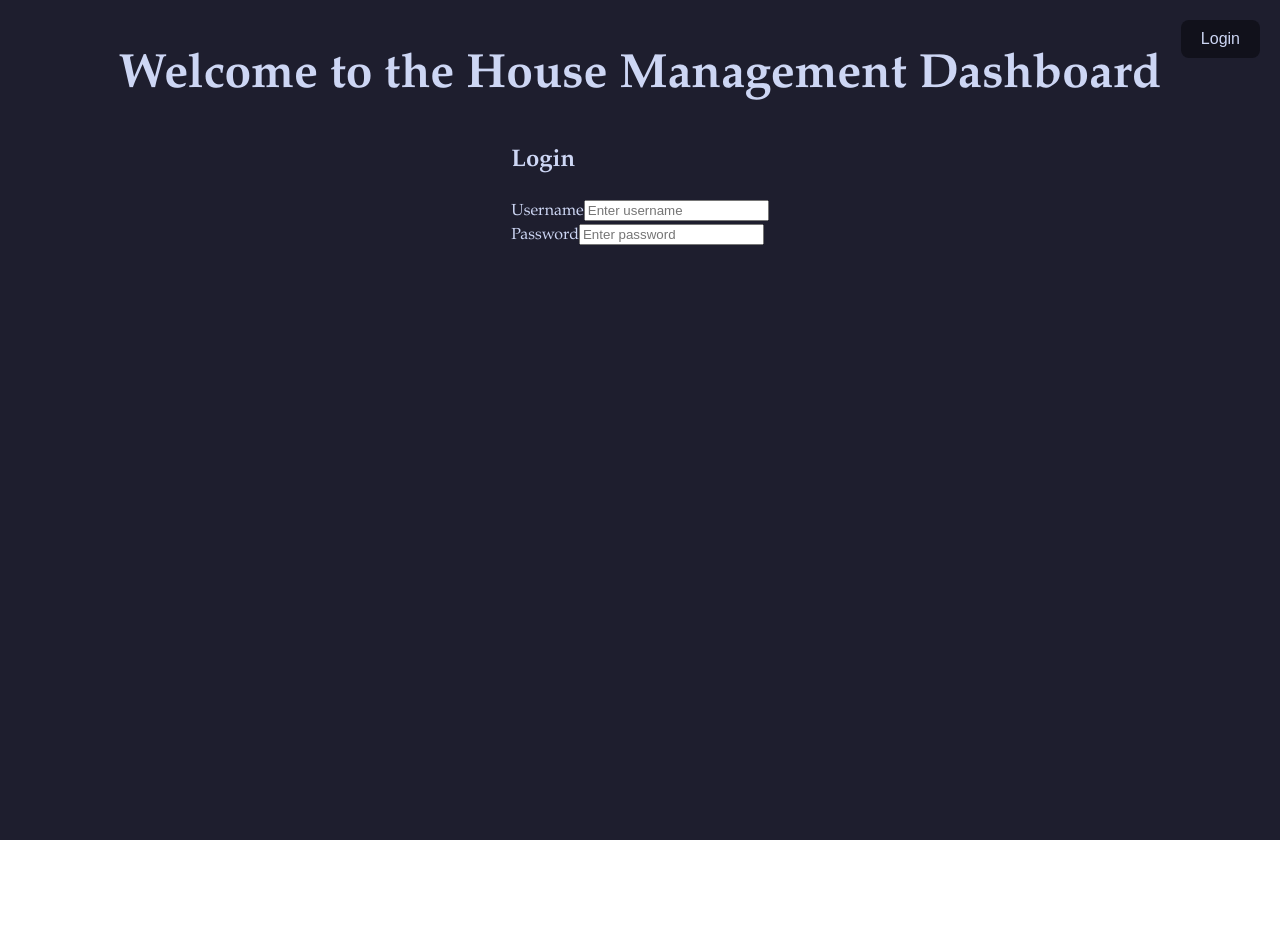
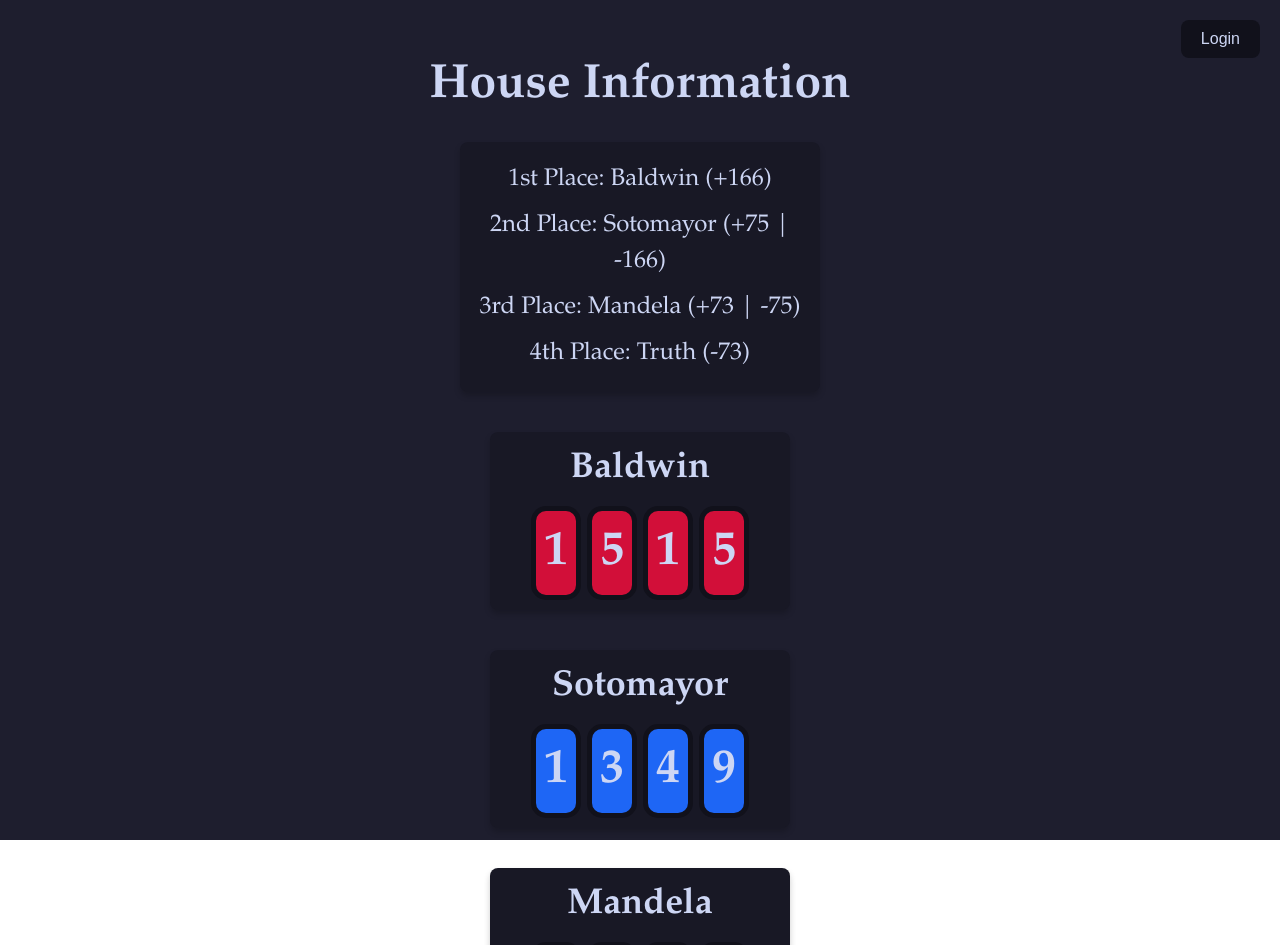
Before and after one commit to scarcekoi/house-information, a React (Vite) app: page / in a window 1280 px wide. Shown: the top 945 px of the page. Before the commit the page ends 840 px from the top, so only its background shows below. Built offline with nearby package versions, Linux system fonts and the light colour scheme.

Commit message:
Update App.tsx

```diff
--- a/src/App.tsx
+++ b/src/App.tsx
@@ -1,153 +1,185 @@
-import React, { useState, FormEvent } from 'react';
+import React, { useState, useEffect } from 'react';
 import './App.css';
 
+// Define the Counters type for TypeScript
+interface Counters {
+  Baldwin: number;
+  Sotomayor: number;
+  Mandela: number;
+  Truth: number;
+}
+
 const App: React.FC = () => {
-  // State to manage login form inputs
-  const [username, setUsername] = useState<string>('');
-  const [password, setPassword] = useState<string>('');
-  const [role, setRole] = useState<string>('');  // Manage role (e.g., 'prefect', 'teacher', 'user')
-  const [isLoggedIn, setIsLoggedIn] = useState<boolean>(false);  // To check if the user is logged in
-  const [error, setError] = useState<string>('');  // To manage error messages
+  // Define the state for the counters
+  const [counters, setCounters] = useState<Counters>({
+    Baldwin: 1515,
+    Sotomayor: 1349,
+    Mandela: 1274,
+    Truth: 1201,
+  });
 
-  // Sample valid credentials with roles
-  const validUsers = {
-    prefect: { username: 'prefectUser', password: 'prefect123' },
-    teacher: { username: 'teacherUser', password: 'teacher123' },
-    user: { username: 'studentUser', password: 'student123' },
+  const [countdownText, setCountdownText] = useState('');
+
+  useEffect(() => {
+    // Set interval to update countdown
+    updateCounters(counters);
+    updateLeaderboard(counters);
+    updateCountdown();
+    const intervalId = setInterval(updateCountdown, 1000); // Update every second
+
+    return () => clearInterval(intervalId); // Clean up interval on component unmount
+  }, [counters]);
+
+  // Update the counters state
+  const updateCounters = (counters: Counters) => {
+    setCounters(counters); // This will trigger re-render and update the counters displayed
   };
 
-  // State to manage the house numbers
-  const [houseNumbers, setHouseNumbers] = useState({
-    house1: 0,
-    house2: 0,
-    house3: 0,
-    house4: 0,
-  });
+  // Update leaderboard with the current scores
+  const updateLeaderboard = (counters: Counters) => {
+    const houseScores = [
+      { name: 'Baldwin', score: counters.Baldwin },
+      { name: 'Sotomayor', score: counters.Sotomayor },
+      { name: 'Mandela', score: counters.Mandela },
+      { name: 'Truth', score: counters.Truth },
+    ];
 
-  // Handle Login
-  const handleLogin = (e: FormEvent) => {
-    e.preventDefault();
+    houseScores.sort((a, b) => b.score - a.score);
 
-    // Check credentials and assign role
-    if (username === validUsers.prefect.username && password === validUsers.prefect.password) {
-      setIsLoggedIn(true);
-      setRole('prefect');
-      setError('');
-    } else if (username === validUsers.teacher.username && password === validUsers.teacher.password) {
-      setIsLoggedIn(true);
-      setRole('teacher');
-      setError('');
-    } else if (username === validUsers.user.username && password === validUsers.user.password) {
-      setIsLoggedIn(true);
-      setRole('user');
-      setError('');
+    const diff1 = houseScores[0].score - houseScores[1].score;
+    const diff2 = houseScores[1].score - houseScores[2].score;
+    const diff3 = houseScores[2].score - houseScores[3].score;
+
+    // Updating leaderboard display dynamically
+    document.getElementById("first-place")!.innerText = `1st Place: ${houseScores[0].name} (+${diff1})`;
+    document.getElementById("second-place")!.innerText = `2nd Place: ${houseScores[1].name} (+${diff2} | -${diff1})`;
+    document.getElementById("third-place")!.innerText = `3rd Place: ${houseScores[2].name} (+${diff3} | -${diff2})`;
+    document.getElementById("fourth-place")!.innerText = `4th Place: ${houseScores[3].name} (-${diff3})`;
+  };
+
+  // Countdown logic
+  const targetDate = new Date('2024-12-20T14:41:00');
+
+  const updateCountdown = () => {
+    const currentDate = new Date();
+    const timeDifference = targetDate.getTime() - currentDate.getTime();
+
+    const daysRemaining = Math.floor(timeDifference / (1000 * 60 * 60 * 24));
+    const hoursRemaining = Math.floor((timeDifference % (1000 * 60 * 60 * 24)) / (1000 * 60 * 60));
+    const minutesRemaining = Math.floor((timeDifference % (1000 * 60 * 60)) / (1000 * 60));
+    const secondsRemaining = Math.floor((timeDifference % (1000 * 60)) / 1000);
+
+    if (timeDifference > 0) {
+      setCountdownText(
+        `${daysRemaining} Days ${hoursRemaining} Hours ${minutesRemaining} Minutes ${secondsRemaining} Seconds until next house village meeting`
+      );
     } else {
-      setIsLoggedIn(false);
-      setRole('');
-      setError('Invalid username or password!');
+      setCountdownText('Village meeting has already occurred!');
     }
   };
 
-  // Handle House Number Edit (only for prefects and teachers)
-  const handleHouseNumberChange = (house: string, value: number) => {
-    if (role === 'prefect' || role === 'teacher') {
-      setHouseNumbers((prevState) => ({
-        ...prevState,
-        [house]: value,
-      }));
-    }
+  // Helper function to extract digits from a number
+  const getDigits = (num: number) => {
+    return num.toString().padStart(4, '0').split('').map(Number);
+  };
+
+  // Handle login button click
+  const handleLoginClick = () => {
+    alert("Login clicked! Add your login functionality here.");
   };
 
   return (
     <div className="App">
-      <h1 className="title">Welcome to the House Management Dashboard</h1>
+      {/* Login Button */}
+      <button className="login-btn" onClick={handleLoginClick}>Login</button>
 
-      {!isLoggedIn ? (
-        // Login form
-        <div className="login-widget">
-          <h2>Login</h2>
-          <form onSubmit={handleLogin}>
-            <div>
-              <label htmlFor="username">Username</label>
-              <input
-                type="text"
-                id="username"
-                value={username}
-                onChange={(e) => setUsername(e.target.value)}
-                placeholder="Enter username"
-              />
+      <div className="title">House Information</div>
+
+      {/* Leaderboard Widget */}
+      <div className="widget leaderboard" id="leaderboard-widget">
+        {/* Leaderboard Positions */}
+        <div id="first-place" className="place">
+          <span className="place-digit">1st</span>
+          {getDigits(counters.Baldwin).map((digit, index) => (
+            <div className="digit" key={`first-${index}`}>
+              {digit}
             </div>
-            <div>
-              <label htmlFor="password">Password</label>
-              <input
-                type="password"
-                id="password"
-                value={password}
-                onChange={(e) => setPassword(e.target.value)}
-                placeholder="Enter password"
-              />
+          ))}
+        </div>
+        <div id="second-place" className="place">
+          <span className="place-digit">2nd</span>
+          {getDigits(counters.Sotomayor).map((digit, index) => (
+            <div className="digit" key={`second-${index}`}>
+              {digit}
             </div>
-            <button type="submit" className="login-btn">
-              Login
-            </button>
-            {error && <p className="error-message">{error}</p>}  {/* Show error message */}
-          </form>
+          ))}
         </div>
-      ) : (
-        // Dashboard after successful login
-        <div className="dashboard">
-          <p>Welcome, {username}!</p>
-          <p>You are logged in as a {role}.</p>
-          <button className="login-btn" onClick={() => setIsLoggedIn(false)}>
-            Logout
-          </button>
+        <div id="third-place" className="place">
+          <span className="place-digit">3rd</span>
+          {getDigits(counters.Mandela).map((digit, index) => (
+            <div className="digit" key={`third-${index}`}>
+              {digit}
+            </div>
+          ))}
+        </div>
+        <div id="fourth-place" className="place">
+          <span className="place-digit">4th</span>
+          {getDigits(counters.Truth).map((digit, index) => (
+            <div className="digit" key={`fourth-${index}`}>
+              {digit}
+            </div>
+          ))}
+        </div>
+      </div>
 
-          {/* Display House Number Editing only for 'prefect' or 'teacher' */}
-          {(role === 'prefect' || role === 'teacher') && (
-            <div className="house-edit">
-              <h2>Edit House Numbers</h2>
-              <div>
-                <label htmlFor="house1">House 1</label>
-                <input
-                  type="number"
-                  id="house1"
-                  value={houseNumbers.house1}
-                  onChange={(e) => handleHouseNumberChange('house1', Number(e.target.value))}
-                />
-              </div>
-              <div>
-                <label htmlFor="house2">House 2</label>
-                <input
-                  type="number"
-                  id="house2"
-                  value={houseNumbers.house2}
-                  onChange={(e) => handleHouseNumberChange('house2', Number(e.target.value))}
-                />
-              </div>
-              <div>
-                <label htmlFor="house3">House 3</label>
-                <input
-                  type="number"
-                  id="house3"
-                  value={houseNumbers.house3}
-                  onChange={(e) => handleHouseNumberChange('house3', Number(e.target.value))}
-                />
-              </div>
-              <div>
-                <label htmlFor="house4">House 4</label>
-                <input
-                  type="number"
-                  id="house4"
-                  value={houseNumbers.house4}
-                  onChange={(e) => handleHouseNumberChange('house4', Number(e.target.value))}
-                />
-              </div>
+      {/* Counter Widgets */}
+      <div className="widget counter-widget" id="baldwin-widget">
+        <div className="counter-label">Baldwin</div>
+        <div className="counter baldwin">
+          {getDigits(counters.Baldwin).map((digit, index) => (
+            <div className="digit" key={`baldwin-${index}`}>
+              {digit}
             </div>
-          )}
+          ))}
         </div>
-      )}
+      </div>
+      <div className="widget counter-widget" id="sotomayor-widget">
+        <div className="counter-label">Sotomayor</div>
+        <div className="counter sotomayor">
+          {getDigits(counters.Sotomayor).map((digit, index) => (
+            <div className="digit" key={`sotomayor-${index}`}>
+              {digit}
+            </div>
+          ))}
+        </div>
+      </div>
+      <div className="widget counter-widget" id="mandela-widget">
+        <div className="counter-label">Mandela</div>
+        <div className="counter mandela">
+          {getDigits(counters.Mandela).map((digit, index) => (
+            <div className="digit" key={`mandela-${index}`}>
+              {digit}
+            </div>
+          ))}
+        </div>
+      </div>
+      <div className="widget counter-widget" id="truth-widget">
+        <div className="counter-label">Truth</div>
+        <div className="counter truth">
+          {getDigits(counters.Truth).map((digit, index) => (
+            <div className="digit" key={`truth-${index}`}>
+              {digit}
+            </div>
+          ))}
+        </div>
+      </div>
+
+      {/* Countdown Widget */}
+      <div id="countdown-widget" className="countdown">
+        <span id="countdown-timer">{countdownText}</span>
+      </div>
     </div>
   );
-}
+};
 
 export default App;
```
